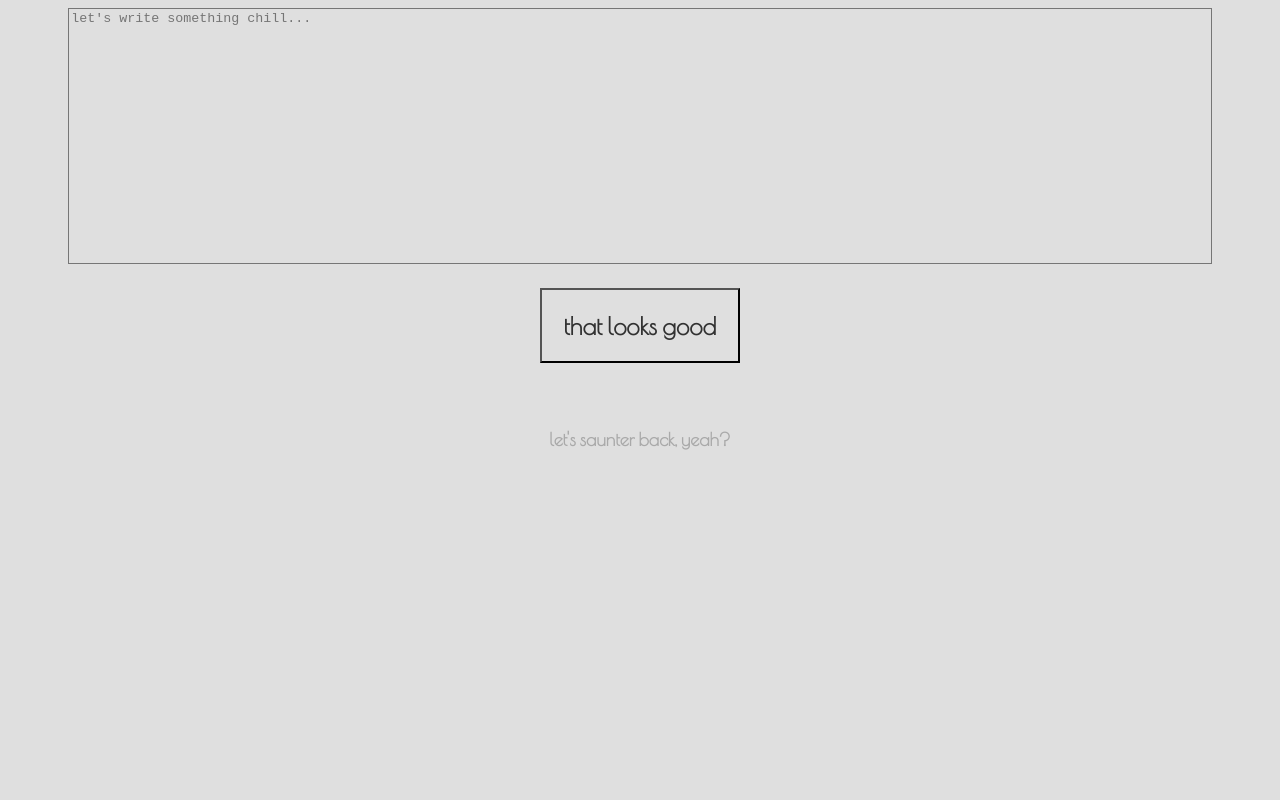
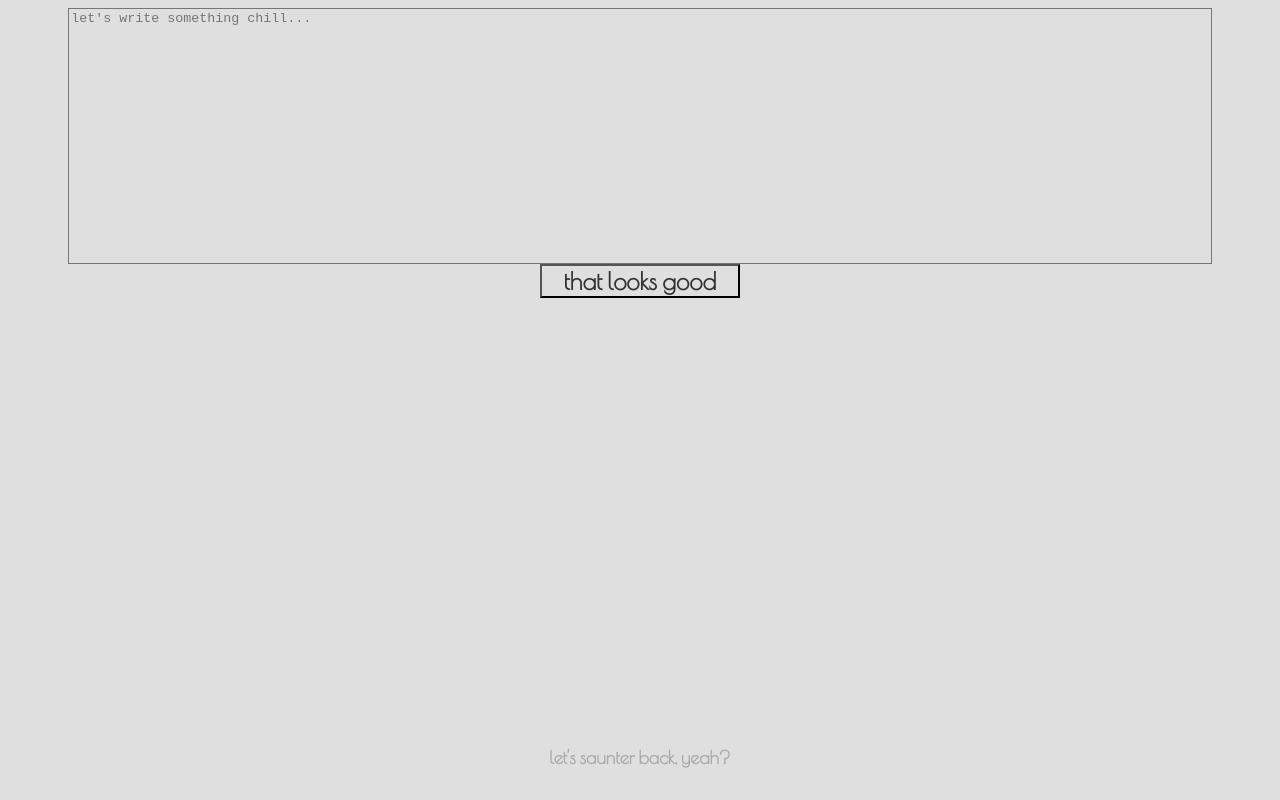
Before and after one commit to coltmay/calm., a plain HTML site: page src/add.html in a window 1280 px wide. Drawn offline with nearby package versions, Linux system fonts and the light colour scheme; no server answers.

Commit message:
added new image, did css work

```diff
--- a/src/styles/main.css
+++ b/src/styles/main.css
@@ -7,6 +7,7 @@
 body {
     display: flex;
     flex-direction: column;
+    min-height: 95vh;
 }
 
 .phraseFocus {
@@ -15,6 +16,7 @@ body {
     font-size: xx-large;
     text-align: center;
     color: rgb(49, 49, 49);
+    height: 650px;
 }
 
 .buttonFocus {
@@ -24,14 +26,13 @@ body {
 
 .submitButtonFocus {
     text-align: center;
-    height: 75px;
+    height: 100%;
 }
 
 #phraseButton{
     font-family: 'Poiret One';
     font-weight: 900;
     font-size: x-large;
-    margin-top: 1em;
     width: 15%;
     min-width: 200px;
     height: 100%;
@@ -42,7 +43,6 @@ body {
     font-family: 'Poiret One';
     font-weight: 900;
     font-size: x-large;
-    margin-top: 1em;
     width: 15%;
     min-width: 200px;
     height: 100%;
@@ -67,7 +67,7 @@ footer {
     font-family: 'Poiret One';
     font-weight: 850;
     font-size: large;
-    margin-top: 5em;
+    margin-top: auto;
     text-align: center;
     color: rgb(102, 102, 102);
 }
```
Also changed, not shown: project.png (deleted), projectimage.png (added), 1 other file.
